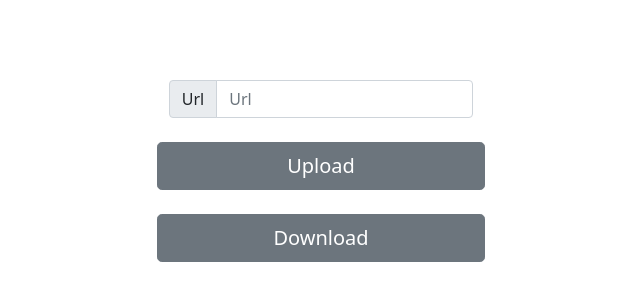
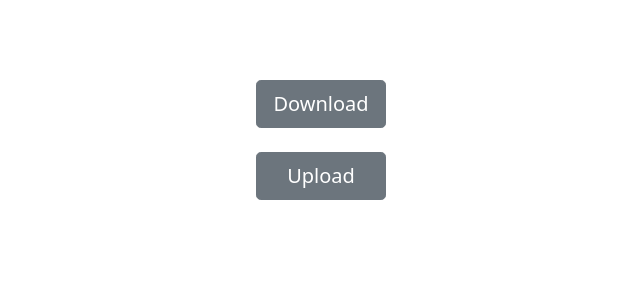
Before and after one commit to Lemao81/data-extraction, an Angular app: page / in a window 1280 px wide. Shown: the part 170-470 px from the top of the page, without its empty margins (319-959 px from the left). Built offline with nearby package versions, Linux system fonts and the light colour scheme; what @angular/fire would draw is missing.

Commit message:
Remove url input

```diff
--- a/src/app/app.component.html
+++ b/src/app/app.component.html
@@ -1,19 +1,10 @@
 <div class="d-flex justify-content-center align-items-center w-100 h-100">
   <div class="button-container">
     <div class="row">
-      <div class="input-group">
-        <span class="input-group-text">Url</span>
-        <input type="text" class="form-control" placeholder="Url" [(ngModel)]="firestoreUrl" (keydown)="onUrlChange()" />
-      </div>
+      <button type="button" class="btn btn-secondary btn-lg" (click)="downloadData()">Download</button>
     </div>
     <div class="row">
       <button type="button" class="btn btn-secondary btn-lg" (click)="uploadData()">Upload</button>
     </div>
-    <div class="row">
-      <button type="button" class="btn btn-secondary btn-lg" (click)="downloadData()">Download</button>
-    </div>
-    <div class="row">
-      <span class="error" #errorText></span>
-    </div>
   </div>
 </div>
--- a/src/app/app.component.ts
+++ b/src/app/app.component.ts
@@ -1,4 +1,4 @@
-import { Component, ViewChild } from '@angular/core';
+import { Component } from '@angular/core';
 
 @Component({
   selector: 'app-root',
@@ -7,25 +7,10 @@ import { Component, ViewChild } from '@angular/core';
 })
 export class AppComponent {
   title = 'data-extraction';
-  firestoreUrl = '';
 
-  @ViewChild('errorText') errorText;
+  constructor() {}
 
-  uploadData(): void {
-    this.checkUrlInput();
-  }
+  uploadData(): void {}
 
-  downloadData(): void {
-    this.checkUrlInput();
-  }
-
-  onUrlChange() {
-    this.errorText.nativeElement.innerHTML = '';
-  }
-
-  private checkUrlInput(): void {
-    if (!this.firestoreUrl) {
-      this.errorText.nativeElement.innerHTML = 'No firestore url provided';
-    }
-  }
+  downloadData(): void {}
 }
```
